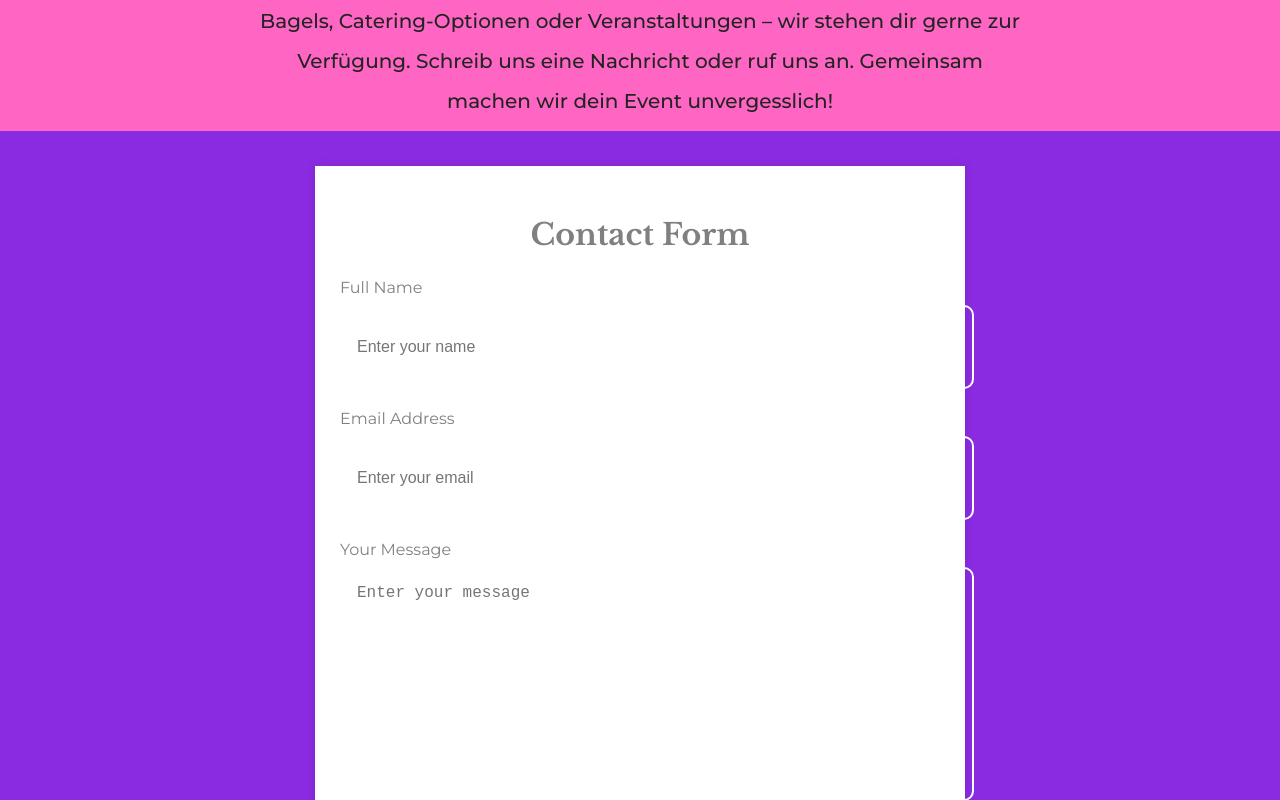
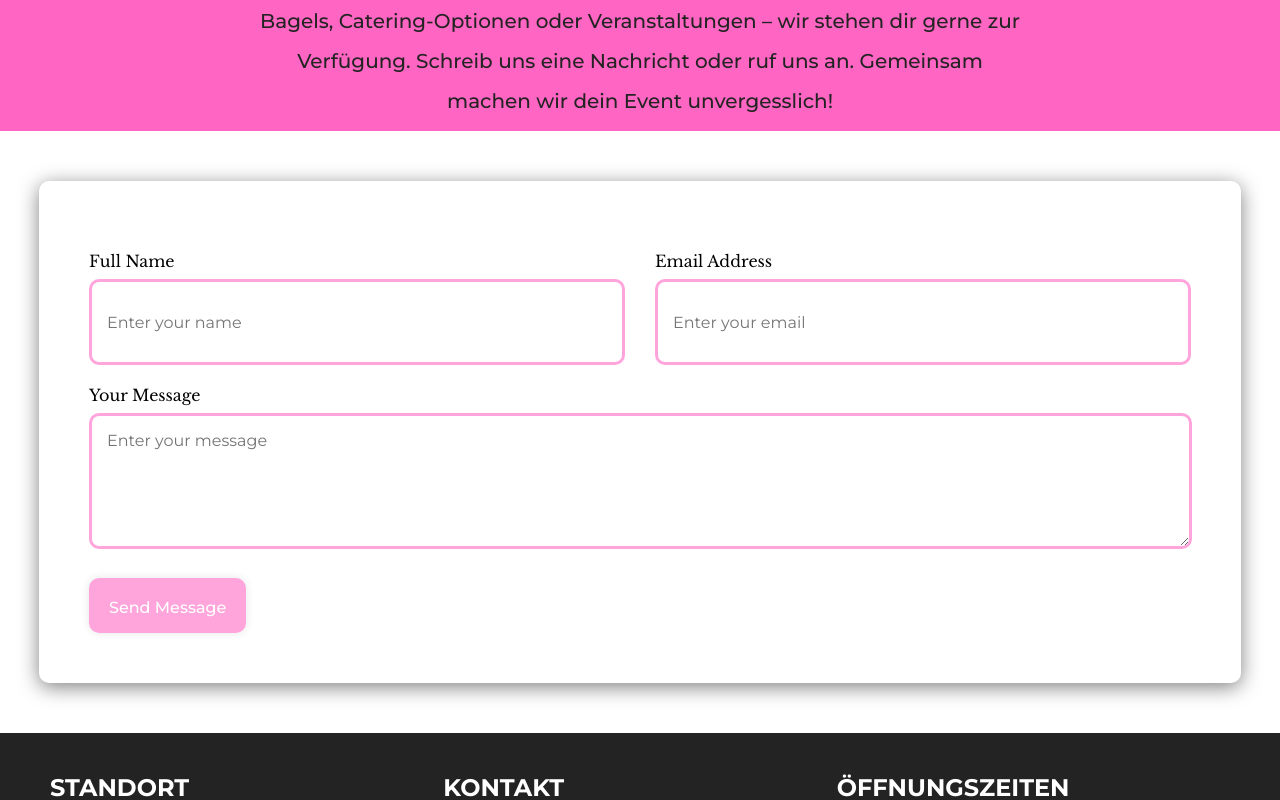
Before and after one commit to HeyTiina/kynd, a React (Create React App) app: page /KontaktScreen in a window 1280 px wide. Shown: the part 360-1160 px from the top of the page. Built offline with nearby package versions, Linux system fonts and the light colour scheme.

Commit message:
styles for formular done

```diff
--- a/src/kontaktScreen/Formular.css
+++ b/src/kontaktScreen/Formular.css
@@ -1,24 +1,23 @@
 .contact {
+  background-color: white;
   display: flex;
   justify-content: center;
-  align-items: center;
-  min-height: 100vh;
-  background-color: blueviolet;
 }
 
 form {
-  max-width: 600px;
-  width: 100%;
   background-color: white;
-  padding: 25px 25px 30px;
-  box-shadow: 0 0 10px rgb(0, 0, 0, 0.1);
-  color: grey;
-  margin: 35px;
+  color: black;
+  font-family: "Libre Baskerville", serif;
+  box-shadow: 0 4px 20px rgba(0, 0, 0, 0.5); /* Sombra oscura */
+  margin: 50px;
+  padding: 50px;
+  border-radius: 10px;
 }
 
-form h2 {
-  font-size: 30px;
-  text-align: center;
+.info {
+  display: grid;
+  grid-template-columns: repeat(2, 1fr);
+  gap: 30px;
 }
 
 form .input-box {
@@ -26,27 +25,26 @@ form .input-box {
 }
 
 .input-box .field {
-  width: 100%;
+  width: 500px;
   height: 50px;
   background: transparent;
-  border: 2px solid white;
-  outline: none;
+  border: 3px solid #ff66c496;
   border-radius: 10px;
   padding: 15px;
   font-size: 16px;
   color: gray;
   margin-top: 8px;
+  font-family: "Montserrat", sans-serif;
 }
 
 .input-box .field.mess {
-  height: 200px;
-  resize: none;
+  height: 100px;
+  width: 96.8%;
 }
 
 form button {
-  width: 100%;
   height: 55px;
-  background-color: blueviolet;
+  background-color: #ff66c496;
   border: none;
   border-radius: 10px;
   box-shadow: 0 0 10px rgb(0, 0, 0, 0.1);
@@ -55,9 +53,9 @@ form button {
   color: white;
   font-weight: 500px;
   margin-top: 25px;
-  transition: 0.5;
+  transition: 0.8;
 }
 
 form button:hover {
-    background-color: antiquewhite;
+  background-color: #FF66C4;
 }
--- a/src/kontaktScreen/Formular.js
+++ b/src/kontaktScreen/Formular.js
@@ -27,13 +27,11 @@ const Formular = () => {
     }
   };
   return (
-    <section className="Formular">
     <section className="contact">
       <form onSubmit={onSubmit}>
-          <h2>Contact Form</h2>
-
+        <div className="info">
           <div className="input-box">
-            <label>Full Name</label>
+            <label>Full Name</label> <br></br>
             <input
               type="text"
               className="field"
@@ -45,6 +43,7 @@ const Formular = () => {
 
           <div className="input-box">
             <label>Email Address</label>
+            <br></br>
             <input
               type="email"
               className="field"
@@ -53,9 +52,11 @@ const Formular = () => {
               required
             />
           </div>
+        </div>
 
         <div className="input-box">
           <label>Your Message</label>
+          <br></br>
           <textarea
             name="message"
             className="field mess"
@@ -67,7 +68,6 @@ const Formular = () => {
         <button type="submit">Send Message</button>
       </form>
     </section>
-    </section>
   );
 };
 
```
Lines whose indentation alone changed are shown as unchanged.
